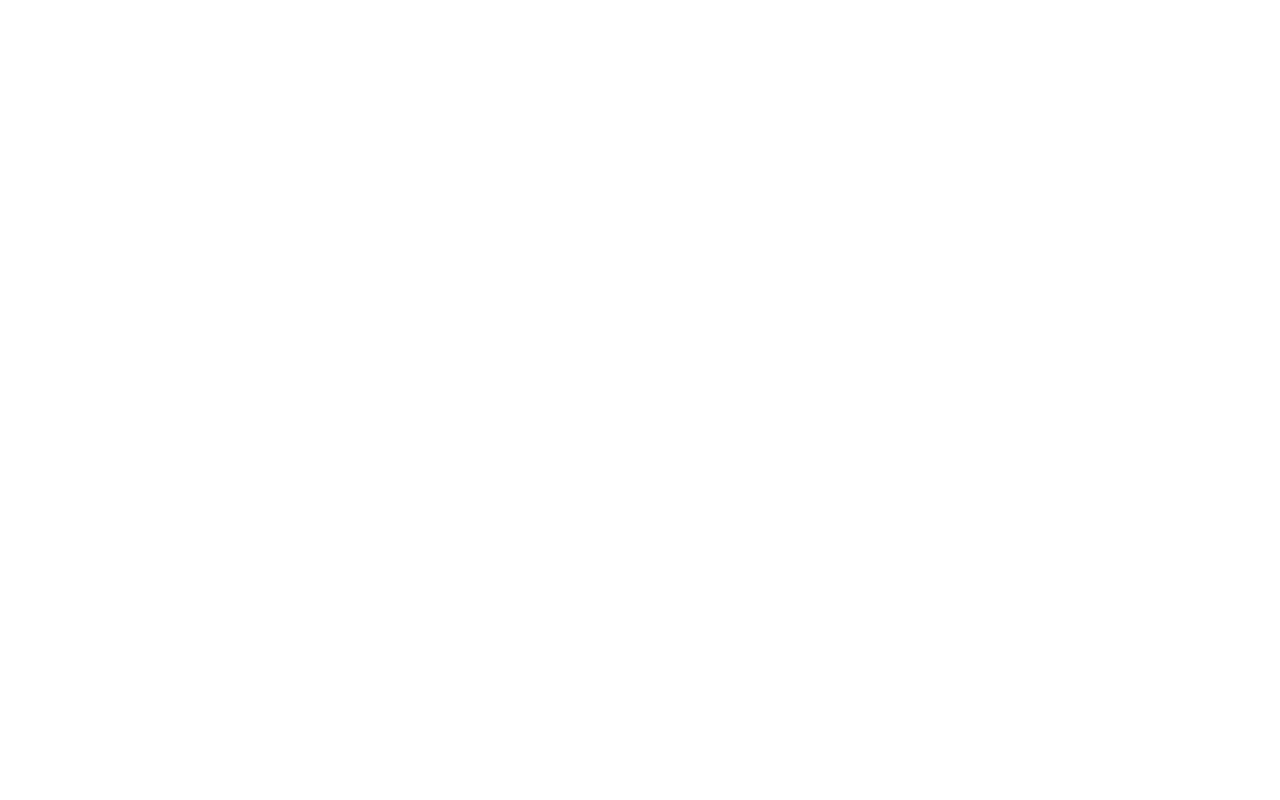
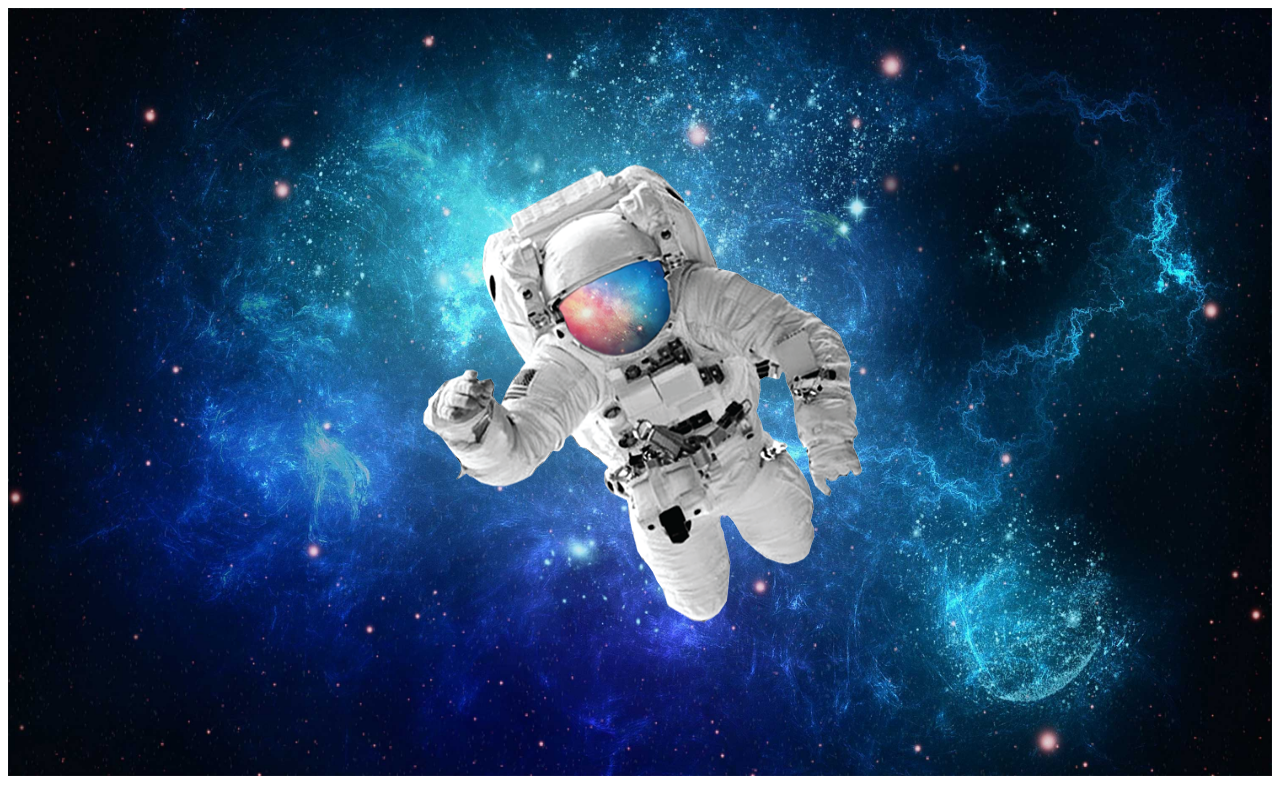
Before and after one commit to AlefSillva/html-css, a plain HTML site: page desafios/d011/d011.html in a window 1280 px wide. Drawn offline with Linux system fonts and the light colour scheme.

Commit message:
desafio  011 concluido

```diff
--- a/desafios/d011/d011.html
+++ b/desafios/d011/d011.html
@@ -4,19 +4,34 @@
     <meta charset="UTF-8">
     <meta http-equiv="X-UA-Compatible" content="IE=edge">
     <meta name="viewport" content="width=device-width, initial-scale=1.0">
-    <title>Desafio #001</title>
+    <title>Desafio #011</title>
     <style>
         #container {
             background-image: url(imagens/espaco.jpg);
+            background-size: 100% 100%;
+            position: relative;
+            height: 96vh;
+
+
         }
 
         #conteudo {
             background-image: url(imagens/astronauta.png);
+            background-size: 100% 100%;
+
+            position: absolute;
+            height: 500px;
+            width: 500px;
+
+            left: 50%;
+            top: 50%;
+
+            transform: translate(-50%, -50%);
         }
     </style>
 </head>
 <body>
-    <section  id="container">
+    <section id="container">
         <article id="conteudo">
 
         </article>
```
Also changed, not shown: desafios/d012/cordel-moderno.txt (added), desafios/d012/imagens/background001.jpg (added), desafios/d012/imagens/background002.jpg (added).
